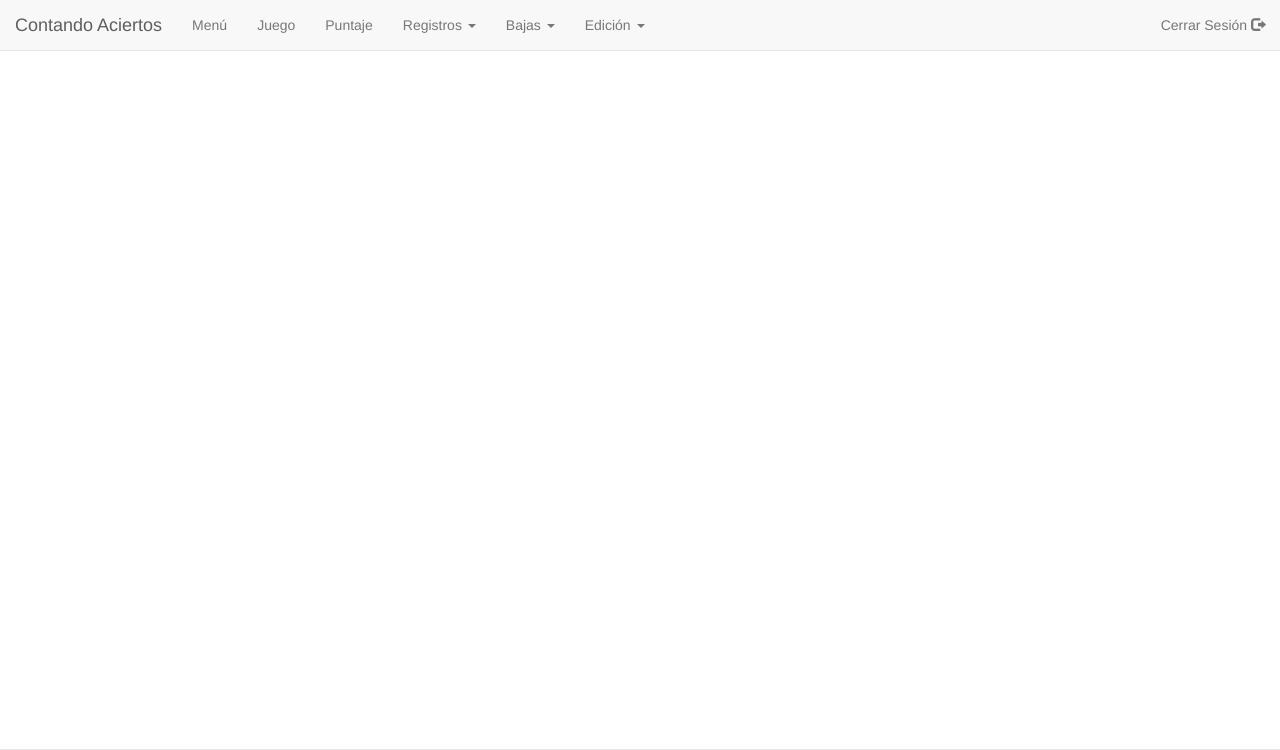
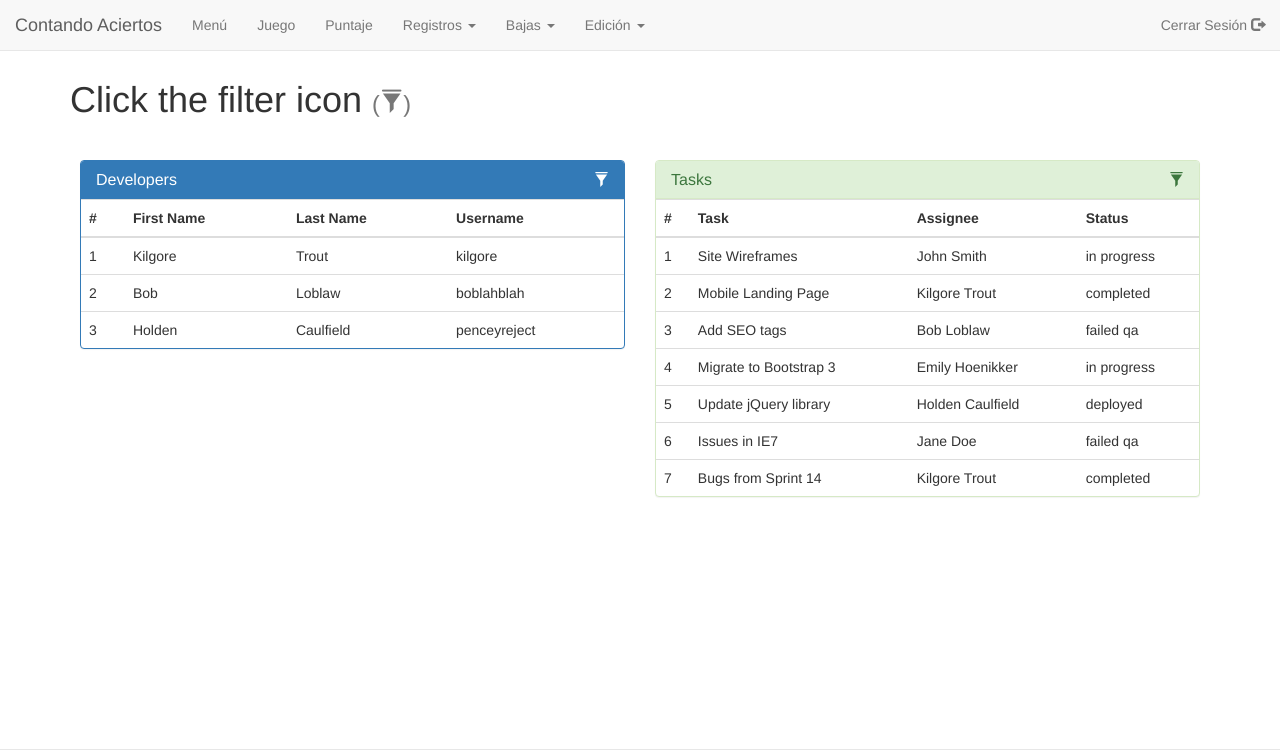
Before and after one commit to luisreyna93/ContandoAciertos, a PHP site: page /views/puntaje.php in a window 1280 px wide. Shown: the top 750 px of the page. Run offline with PHP 8.4, Linux system fonts and the light colour scheme.

Commit message:
bootstrap template

```diff
--- /dev/null
+++ b/css/puntaje.css
@@ -0,0 +1,18 @@
+.row{
+  margin-top:40px;
+  padding: 0 10px;
+}
+.clickable{
+  cursor: pointer;
+}
+
+.panel-heading div {
+margin-top: -18px;
+font-size: 15px;
+}
+.panel-heading div span{
+margin-left:5px;
+}
+.panel-body{
+display: none;
+}
--- /dev/null
+++ b/js/puntaje.js
@@ -0,0 +1,58 @@
+/**
+*   I don't recommend using this plugin on large tables, I just wrote it to make the demo useable. It will work fine for smaller tables
+*   but will likely encounter performance issues on larger tables.
+*
+*		<input type="text" class="form-control" id="dev-table-filter" data-action="filter" data-filters="#dev-table" placeholder="Filter Developers" />
+*		$(input-element).filterTable()
+*
+*	The important attributes are 'data-action="filter"' and 'data-filters="#table-selector"'
+*/
+(function(){
+    'use strict';
+	var $ = jQuery;
+	$.fn.extend({
+		filterTable: function(){
+			return this.each(function(){
+				$(this).on('keyup', function(e){
+					$('.filterTable_no_results').remove();
+					var $this = $(this),
+                        search = $this.val().toLowerCase(),
+                        target = $this.attr('data-filters'),
+                        $target = $(target),
+                        $rows = $target.find('tbody tr');
+
+					if(search == '') {
+						$rows.show();
+					} else {
+						$rows.each(function(){
+							var $this = $(this);
+							$this.text().toLowerCase().indexOf(search) === -1 ? $this.hide() : $this.show();
+						})
+						if($target.find('tbody tr:visible').size() === 0) {
+							var col_count = $target.find('tr').first().find('td').size();
+							var no_results = $('<tr class="filterTable_no_results"><td colspan="'+col_count+'">No results found</td></tr>')
+							$target.find('tbody').append(no_results);
+						}
+					}
+				});
+			});
+		}
+	});
+	$('[data-action="filter"]').filterTable();
+})(jQuery);
+
+$(function(){
+    // attach table filter plugin to inputs
+	$('[data-action="filter"]').filterTable();
+
+	$('.container').on('click', '.panel-heading span.filter', function(e){
+		var $this = $(this),
+			$panel = $this.parents('.panel');
+
+		$panel.find('.panel-body').slideToggle();
+		if($this.css('display') != 'none') {
+			$panel.find('.panel-body input').focus();
+		}
+	});
+	$('[data-toggle="tooltip"]').tooltip();
+})
--- a/views/puntaje.php
+++ b/views/puntaje.php
@@ -1,9 +1,12 @@
 <?php
-$PageTitle="Puntaje";
+$PageTitle='Puntaje';
 include_once('../elements/header.php');
 ?>
 
     <title>Contando Aciertos - Puntaje</title>
+    <script type = 'text/javascript' src = '../js/puntaje.js'></script>
+    <link type = 'text/css' rel = 'stylesheet' href = '../css/puntaje.css'
+    </script>
     </head>
 
     <?php
@@ -11,6 +14,129 @@ include_once('../elements/header.php');
     ?>
 
     <body>
+      </br></br></br>
+      <div class='container'>
+        <h1>Click the filter icon <small>(<i class='glyphicon glyphicon-filter'></i>)</small></h1>
+        	<div class='row'>
+    			<div class='col-md-6'>
+    				<div class='panel panel-primary'>
+    					<div class='panel-heading'>
+    						<h3 class='panel-title'>Developers</h3>
+    						<div class='pull-right'>
+    							<span class='clickable filter' data-toggle='tooltip' title='Toggle table filter' data-container='body'>
+    								<i class='glyphicon glyphicon-filter'></i>
+    							</span>
+    						</div>
+    					</div>
+    					<div class='panel-body'>
+    						<input type='text' class='form-control' id='dev-table-filter' data-action='filter' data-filters='#dev-table' placeholder='Filter Developers' />
+    					</div>
+    					<table class='table table-hover' id='dev-table'>
+    						<thead>
+    							<tr>
+    								<th>#</th>
+    								<th>First Name</th>
+    								<th>Last Name</th>
+    								<th>Username</th>
+    							</tr>
+    						</thead>
+    						<tbody>
+    							<tr>
+    								<td>1</td>
+    								<td>Kilgore</td>
+    								<td>Trout</td>
+    								<td>kilgore</td>
+    							</tr>
+    							<tr>
+    								<td>2</td>
+    								<td>Bob</td>
+    								<td>Loblaw</td>
+    								<td>boblahblah</td>
+    							</tr>
+    							<tr>
+    								<td>3</td>
+    								<td>Holden</td>
+    								<td>Caulfield</td>
+    								<td>penceyreject</td>
+    							</tr>
+    						</tbody>
+    					</table>
+    				</div>
+    			</div>
+    			<div class='col-md-6'>
+    				<div class='panel panel-success'>
+    					<div class='panel-heading'>
+    						<h3 class='panel-title'>Tasks</h3>
+    						<div class='pull-right'>
+    							<span class='clickable filter' data-toggle='tooltip' title='Toggle table filter' data-container='body'>
+    								<i class='glyphicon glyphicon-filter'></i>
+    							</span>
+    						</div>
+    					</div>
+    					<div class='panel-body'>
+    						<input type='text' class='form-control' id='task-table-filter' data-action='filter' data-filters='#task-table' placeholder='Filter Tasks' />
+    					</div>
+    					<table class='table table-hover' id='task-table'>
+    						<thead>
+    							<tr>
+    								<th>#</th>
+    								<th>Task</th>
+    								<th>Assignee</th>
+    								<th>Status</th>
+    							</tr>
+    						</thead>
+    						<tbody>
+    							<tr>
+    								<td>1</td>
+    								<td>Site Wireframes</td>
+    								<td>John Smith</td>
+    								<td>in progress</td>
+    							</tr>
+    							<tr>
+    								<td>2</td>
+    								<td>Mobile Landing Page</td>
+    								<td>Kilgore Trout</td>
+    								<td>completed</td>
+    							</tr>
+    							<tr>
+    								<td>3</td>
+    								<td>Add SEO tags</td>
+    								<td>Bob Loblaw</td>
+    								<td>failed qa</td>
+    							</tr>
+    							<tr>
+    								<td>4</td>
+    								<td>Migrate to Bootstrap 3</td>
+    								<td>Emily Hoenikker</td>
+    								<td>in progress</td>
+    							</tr>
+    							<tr>
+    								<td>5</td>
+    								<td>Update jQuery library</td>
+    								<td>Holden Caulfield</td>
+    								<td>deployed</td>
+    							</tr>
+    							<tr>
+    								<td>6</td>
+    								<td>Issues in IE7</td>
+    								<td>Jane Doe</td>
+    								<td>failed qa</td>
+    							</tr>
+    							<tr>
+    								<td>7</td>
+    								<td>Bugs from Sprint 14</td>
+    								<td>Kilgore Trout</td>
+    								<td>completed</td>
+    							</tr>
+    						</tbody>
+    					</table>
+    				</div>
+    			</div>
+    		</div>
+    	</div>
+
+
+    </body>
 
 <?php
 include_once('../elements/footer.php');
```
